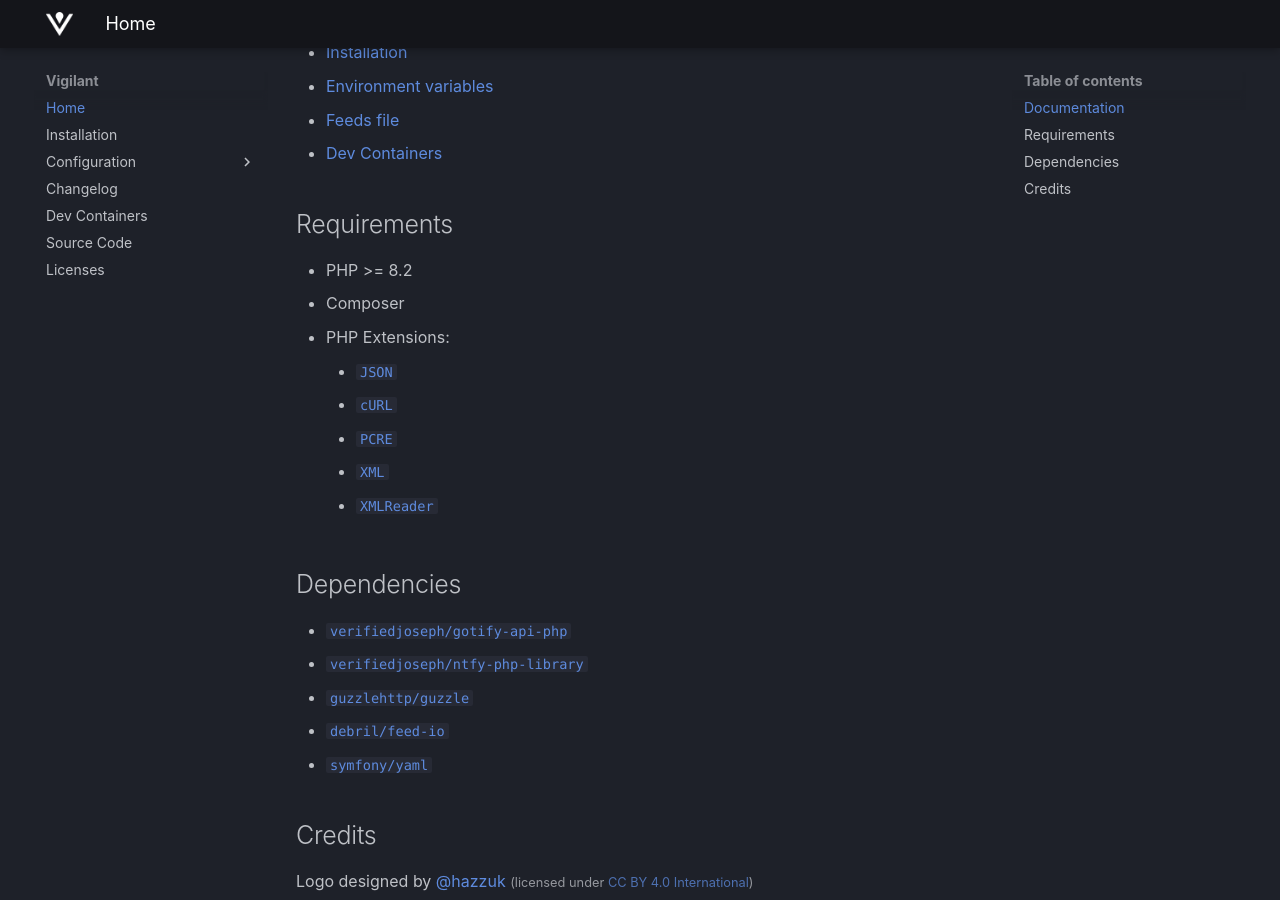
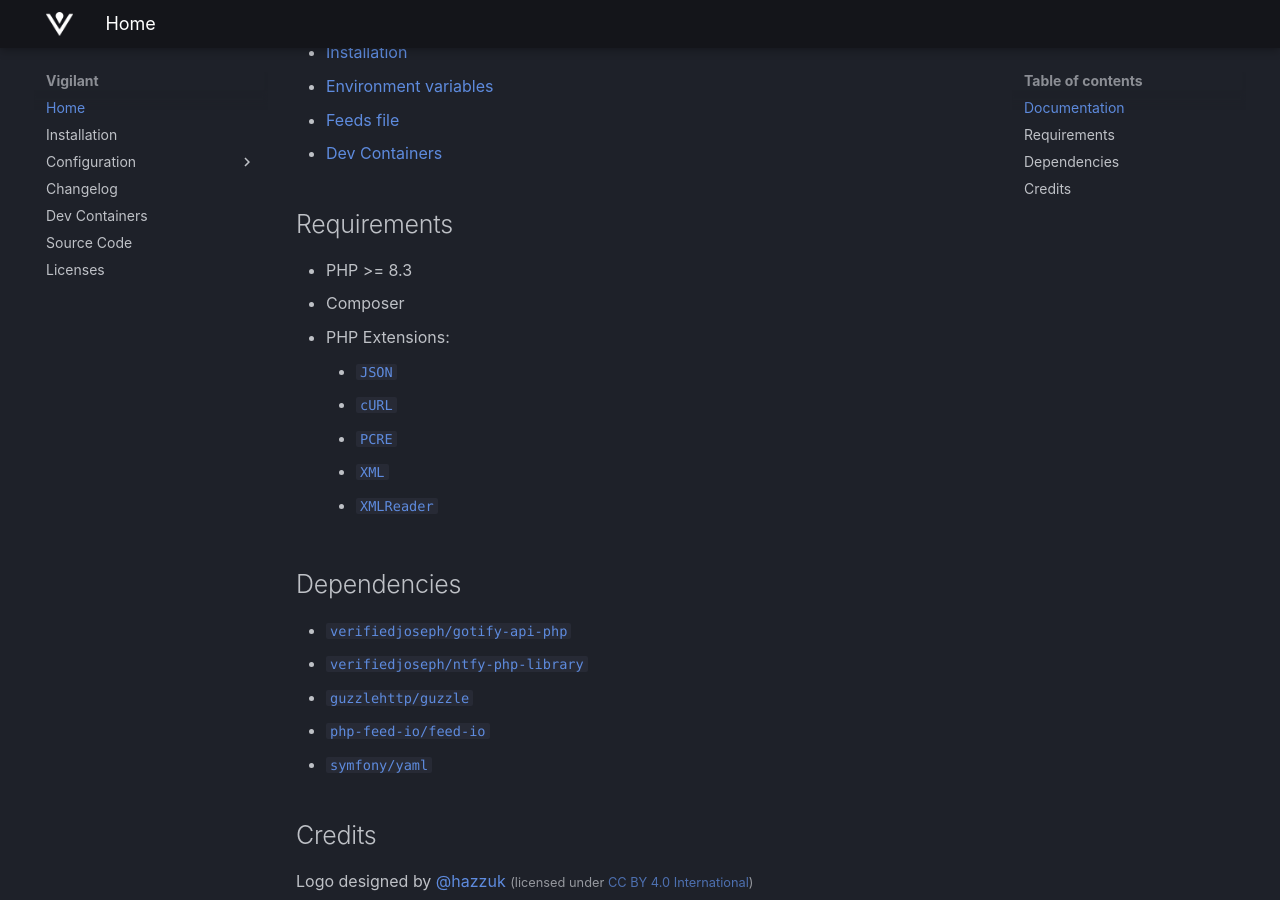
Before and after one commit to VerifiedJoseph/vigilant, an MkDocs documentation site: the page built from docs/index.md, in a window 1280 px wide and 900 px high, scrolled down 474 px. Built offline with MkDocs 1.6.1 and Material for MkDocs 9.7.7, drawn with Linux system fonts in a browser that asks for light colours; plug-ins that fetch from the network failed and are left out.

Commit message:
docs: Bump PHP version and update feed-io dependency link (#489)
docs: Bump PHP version and update feed-io dependency in docs

```diff
--- a/docs/index.md
+++ b/docs/index.md
@@ -15,7 +15,7 @@ Vigilant is RSS/ATOM/JSON feed monitor that sends push notifications on new entr
 
 ## Requirements
 
-* PHP >= 8.2
+* PHP >= 8.3
 * Composer
 * PHP Extensions:
     * [`JSON`](https://www.php.net/manual/en/book.json.php)
@@ -29,7 +29,7 @@ Vigilant is RSS/ATOM/JSON feed monitor that sends push notifications on new entr
 - [`verifiedjoseph/gotify-api-php`](https://github.com/VerifiedJoseph/gotify-api-php)
 - [`verifiedjoseph/ntfy-php-library`](https://github.com/VerifiedJoseph/ntfy-php-library)
 - [`guzzlehttp/guzzle`](https://github.com/guzzle/guzzle/)
-- [`debril/feed-io`](https://github.com/alexdebril/feed-io)
+- [`php-feed-io/feed-io`](https://github.com/php-feed-io/feed-io)
 - [`symfony/yaml`](https://github.com/symfony/yaml)
 
 ## Credits
```
